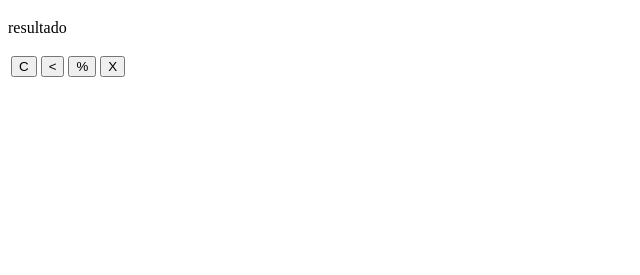
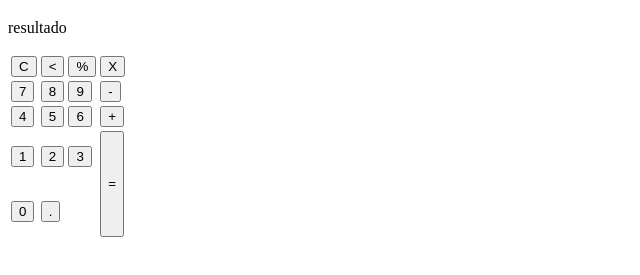
Before and after one commit to YahooGamer12/MInecarft-java-edition, a plain HTML site: page index.html in a window 1280 px wide. Shown: the part 61-336 px from the top of the page, without its empty margins (0-640 px from the left). Drawn offline with Linux system fonts and the light colour scheme.

Commit message:
Add files via upload

```diff
--- a/index.html
+++ b/index.html
@@ -17,6 +17,28 @@
                 <td><button class="botão">%</button></td>
                 <td><button class="botão">X</button></td>
             </tr>
+            <tr>
+                <td><button class="botão">7</button></td>
+                <td><button class="botão">8</button></td>
+                <td><button class="botão">9</button></td>
+                <td><button class="botão">-</button></td>
+            </tr>
+            <tr>
+                <td><button class="botão">4</button></td>
+                <td><button class="botão">5</button></td>
+                <td><button class="botão">6</button></td>
+                <td><button class="botão">+</button></td>
+            </tr>
+            <tr>
+                <td><button class="botão">1</button></td>
+                <td><button class="botão">2</button></td>
+                <td><button class="botão">3</button></td>
+                <td rowspan="2"><button class='botao'style='height:106px;'>=</button></td>
+            </tr>
+            <tr>
+                <td><button class="botão">0</button></td>
+                <td><button class="botão">.</button></td>
+            </tr>
         </table>
     </div>
 </body>
```
